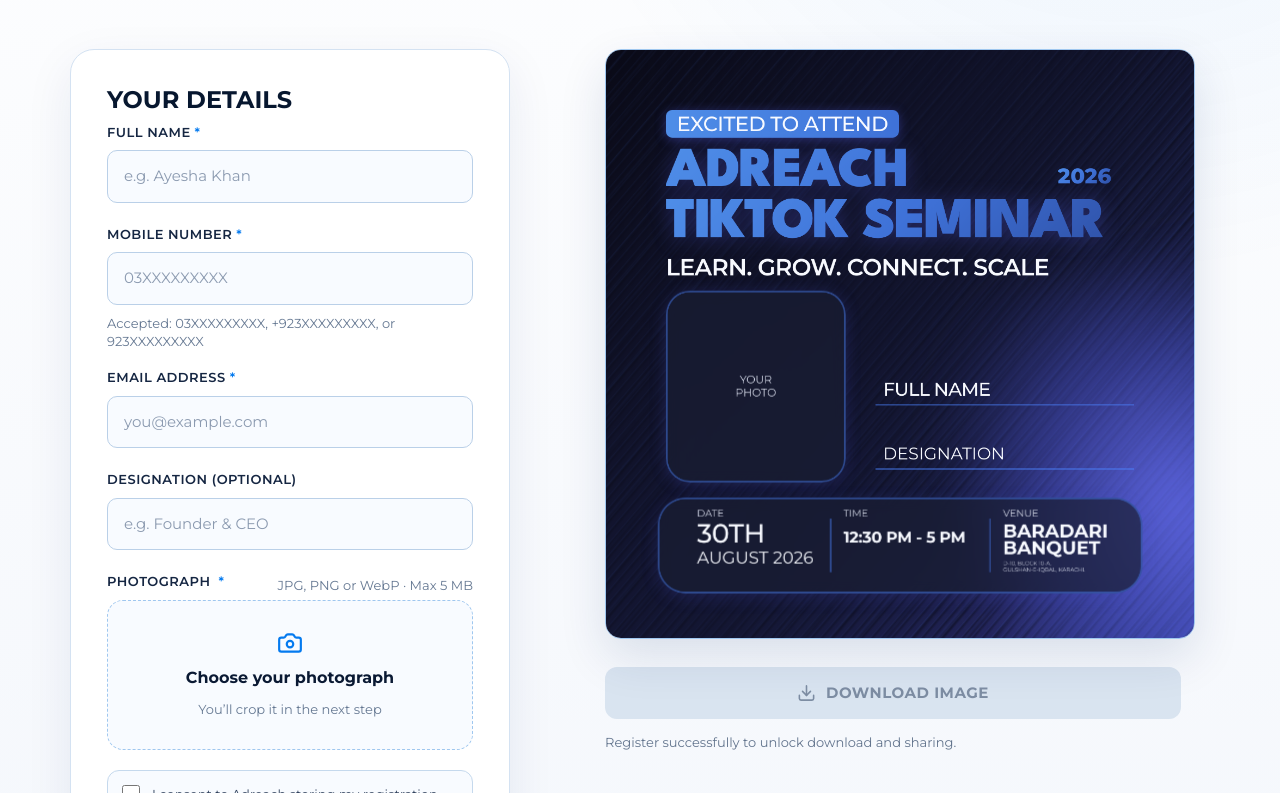
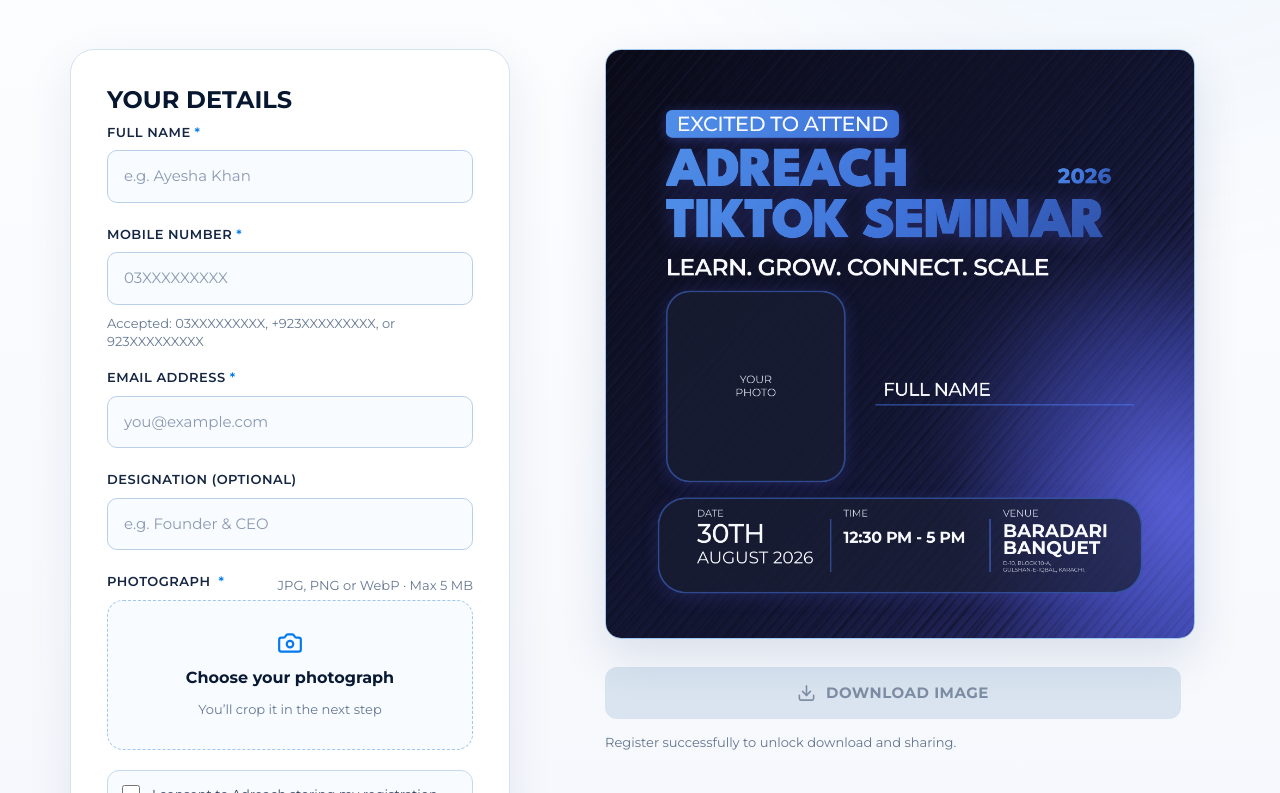
Before and after one commit to ramshan00/adreach, a Next.js app: page / in a window 1280 px wide. Shown: the part 443-1236 px from the top of the page. Built offline with nearby package versions, Linux system fonts and the light colour scheme; no server answers.

Commit message:
first commit

```diff
--- a/package.json
+++ b/package.json
@@ -20,6 +20,7 @@
     "@neondatabase/serverless": "^1.1.0",
     "drizzle-orm": "^0.45.2",
     "html-to-image": "^1.11.13",
+    "html2canvas": "^1.4.1",
     "lucide-react": "^1.28.0",
     "next": "16.3.0",
     "react": "19.2.8",
--- a/src/app/globals.css
+++ b/src/app/globals.css
@@ -132,7 +132,7 @@
   background: rgba(26, 30, 52, 0.7);
   box-shadow: 0 4px 30px rgba(78, 86, 214, 0.25);
   overflow: hidden;
-  backdrop-filter: blur(12px);
+  /* backdrop-filter: blur(12px); */
 }
 .reference-card .portrait-frame img {
   width: 100%;
@@ -208,7 +208,7 @@
   border: 3px solid rgba(76, 132, 255, 0.45);
   border-radius: 51px;
   background: rgba(26, 30, 52, 0.7);
-  backdrop-filter: blur(12px);
+  /* backdrop-filter: blur(12px); */
   box-shadow: 0 8px 32px rgba(78, 86, 214, 0.2);
   display: grid;
   grid-template-columns: 313px 293px 1fr;
--- a/src/components/event-card/EventCard.tsx
+++ b/src/components/event-card/EventCard.tsx
@@ -5,8 +5,11 @@
 
 export const EventCard = forwardRef<HTMLDivElement, Props>(function EventCard({ fullName, designation, photo }, ref) {
   const displayName = fullName.trim() ? fullName.trim().toUpperCase() : "FULL NAME";
-  const displayDesignation = designation?.trim() ? designation.trim().toUpperCase() : "DESIGNATION";
-
+const displayDesignation = designation?.trim() ? (
+  <div className="attendee-field attendee-designation-field">
+    <p>{designation.trim().toUpperCase()}</p>
+  </div>
+) : null;
   return (
     <div ref={ref} className="event-card reference-card" data-export-card>
       <div className="reference-card__texture" />
@@ -34,9 +37,9 @@
             <div className="attendee-field attendee-name-field">
               <h3 style={{ fontSize: nameFontSize(displayName) }}>{displayName}</h3>
             </div>
-            <div className="attendee-field attendee-designation-field">
-              <p>{displayDesignation}</p>
-            </div>
+
+               {displayDesignation}
+
           </div>
         </section>
         <section className="card-details">
```
Also changed, not shown: 1 other file (tests, documents, lock files or other folders).
